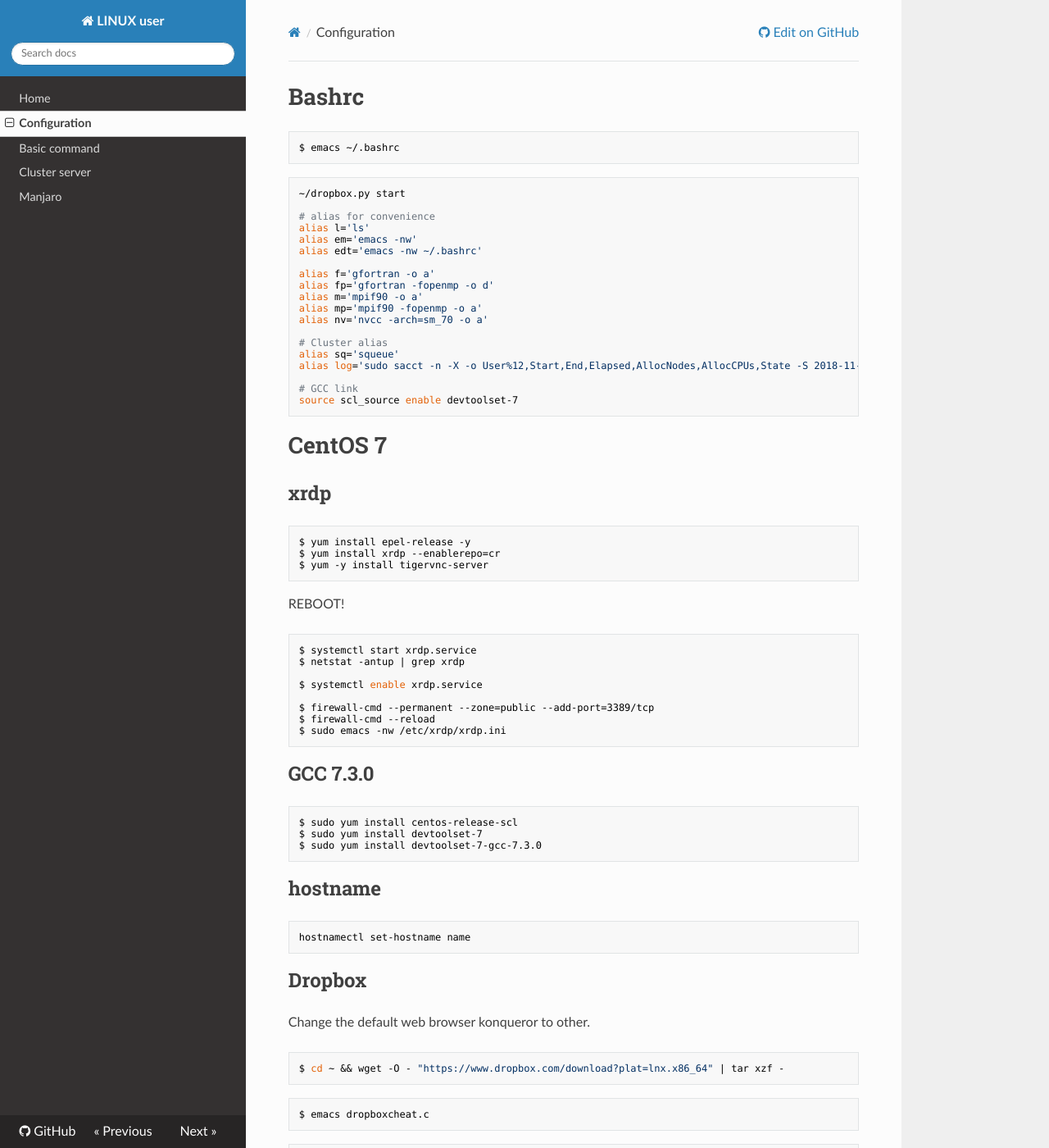
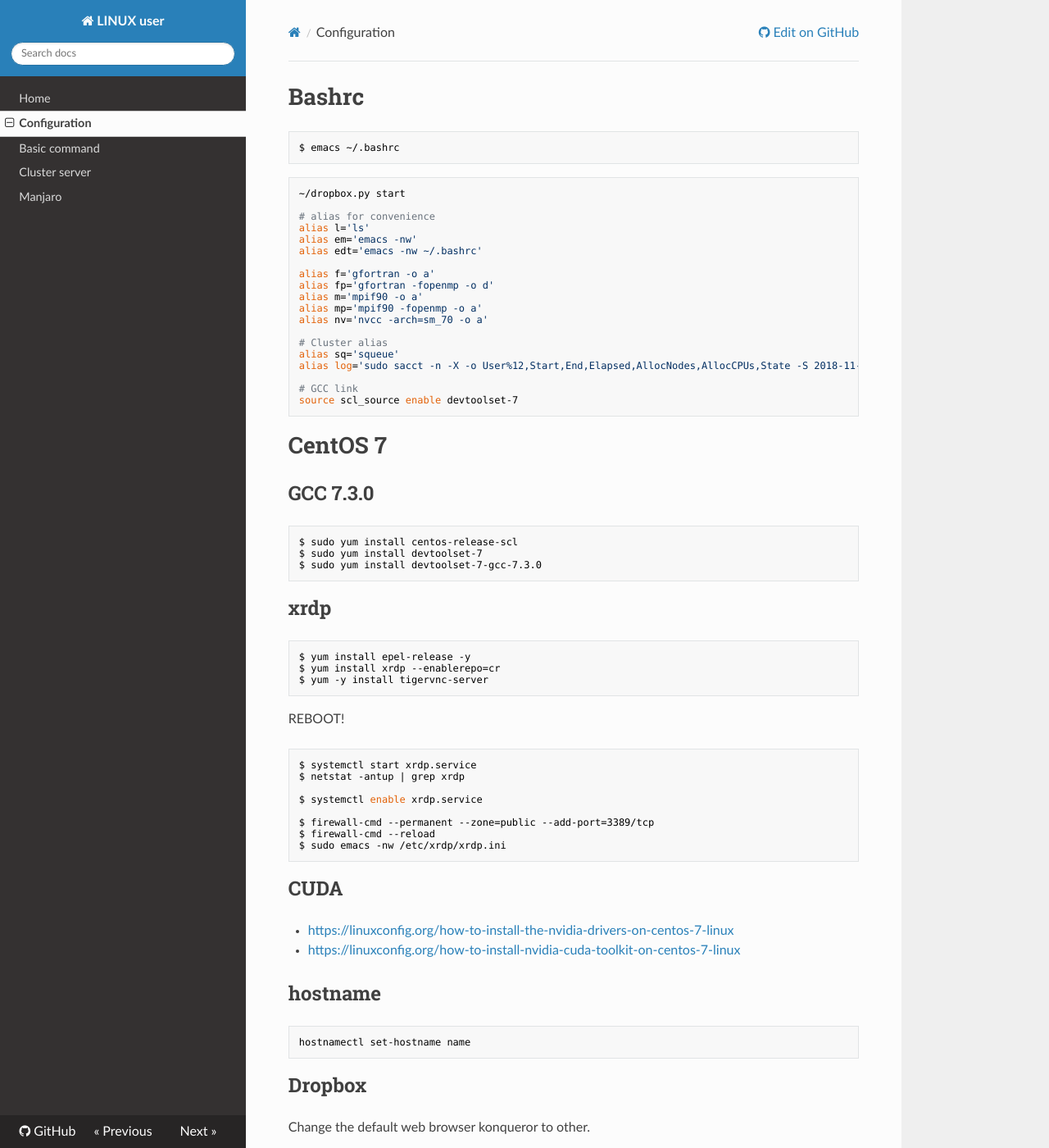
Before and after one commit to WonyoungCho/LINUX, an MkDocs documentation site: the page built from docs/config.md, in a window 1280 px wide and 1400 px high. Shown: the whole window at 82% size. Built offline with MkDocs 1.6.1, drawn with Linux system fonts in a browser that asks for light colours; nearby versions of some CDN libraries; old or Windows-style settings are respelled for this version of MkDocs.

Commit message:
Update config.md

````diff
--- a/docs/config.md
+++ b/docs/config.md
@@ -26,6 +26,12 @@ source scl_source enable devtoolset-7
 ```
 
 # CentOS 7
+## GCC 7.3.0
+```sh
+$ sudo yum install centos-release-scl
+$ sudo yum install devtoolset-7
+$ sudo yum install devtoolset-7-gcc-7.3.0
+```
 
 ## xrdp
 ```sh
@@ -46,12 +52,10 @@ $ firewall-cmd --reload
 $ sudo emacs -nw /etc/xrdp/xrdp.ini
 ```
 
-## GCC 7.3.0
-```sh
-$ sudo yum install centos-release-scl
-$ sudo yum install devtoolset-7
-$ sudo yum install devtoolset-7-gcc-7.3.0
-```
+## CUDA
+
+- <https://linuxconfig.org/how-to-install-the-nvidia-drivers-on-centos-7-linux>
+- <https://linuxconfig.org/how-to-install-nvidia-cuda-toolkit-on-centos-7-linux>
 
 ## hostname
 ```sh
````
